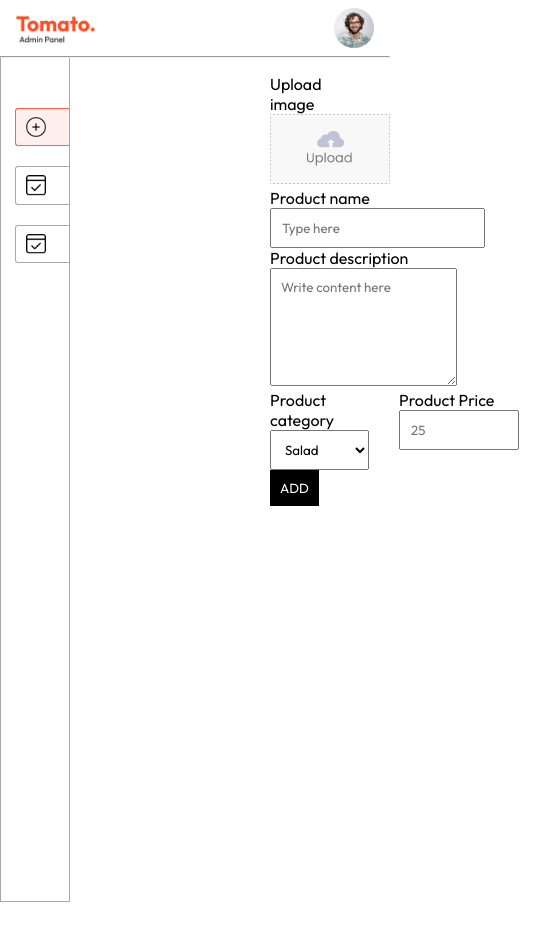
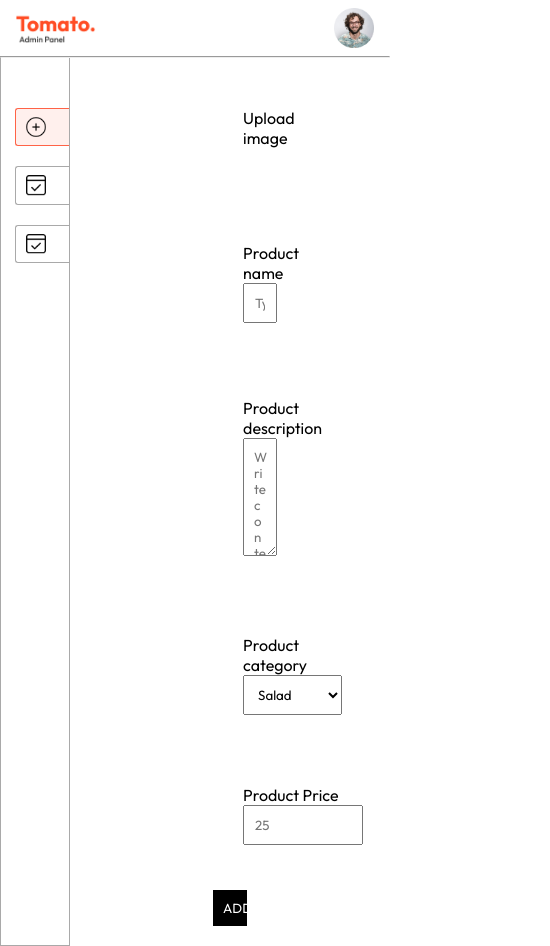
Before and after one commit to satishreddy955/Food-Del, a React (Create React App) app in the folder frontend/: page /admin/add in a window 390 px wide. Shown: the whole page, 550 px wide, since content can reach past the window. Before the commit the page ends 902 px from the top, so only its background shows below. Built offline with nearby package versions, Linux system fonts and the light colour scheme; no server answers.

Commit message:
Update Add.css

```diff
--- a/frontend/src/admin/pages/Add/Add.css
+++ b/frontend/src/admin/pages/Add/Add.css
@@ -1,33 +1,50 @@
-.add{
-    width:34px;
+.add {
+    width: 34px;
     position: absolute;
     margin-top: 34px;
     cursor: pointer;
-    border-radius: 49%;
-    top:40px;
-    left:270px;
+    border-radius: 50%;
+    top: 40px;
+    left: 270px;
 }
-.add form{
-   gap: 20px;
+
+.add form {
+    display: flex;
+    flex-direction: column;
+    gap: 20px;
 }
-.add-img-upload img{
+
+.add-img-upload img {
     width: 120px;
+    max-width: 100%;
 }
-.add-product-name, .add-product-description{
-    width: max(40%,280px);
+
+.add-product-name,
+.add-product-description {
+    width: max(40%, 280px);
 }
-.add-product-name input ,.add-product-description textarea{
-    padding: 10px 10px;
+
+.add-product-name input,
+.add-product-description textarea {
+    padding: 10px;
+    width: 100%;
+    box-sizing: border-box;
 }
-.add-category-price{
+
+.add-category-price {
     display: flex;
+    flex-wrap: wrap;
     gap: 30px;
 }
-.add-category-price select,.add-category-price input{
+
+.add-category-price select,
+.add-category-price input {
     max-width: 120px;
     padding: 10px;
+    box-sizing: border-box;
 }
-.add-btn{
+
+.add-btn {
     max-width: 120px;
     border: none;
     padding: 10px;
@@ -35,6 +52,40 @@
     color: white;
     cursor: pointer;
 }
-flex-col{
-    margin:30px;
+
+.flex-col {
+    margin: 30px;
 }
+
+/* Tablet screens */
+@media (max-width: 1000px) {
+    .add {
+        left: 200px;
+    }
+    .add-category-price {
+        gap: 15px;
+    }
+}
+
+/* Mobile screens */
+@media (max-width: 600px) {
+    .add {
+        position: static;
+        margin: 20px auto;
+        display: block;
+    }
+    .add form {
+        gap: 15px;
+    }
+    .add-product-name,
+    .add-product-description {
+        width: 100%;
+    }
+    .add-category-price {
+        flex-direction: column;
+        gap: 10px;
+    }
+    .add-btn {
+        max-width: 100%;
+    }
+}
```
